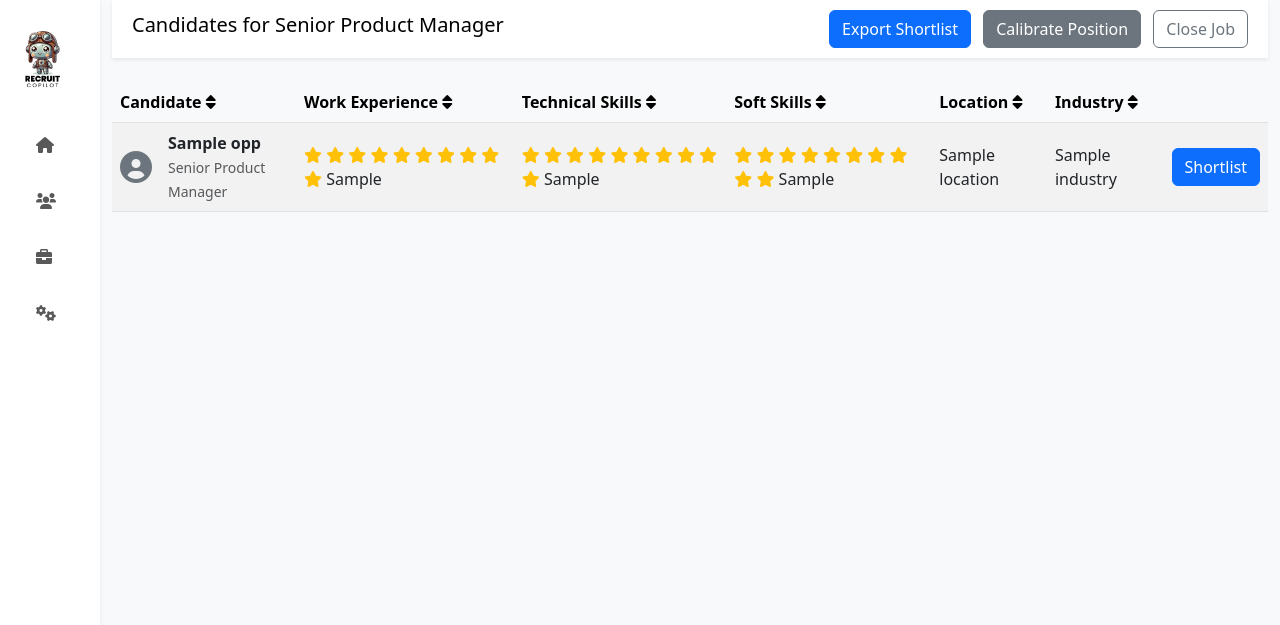
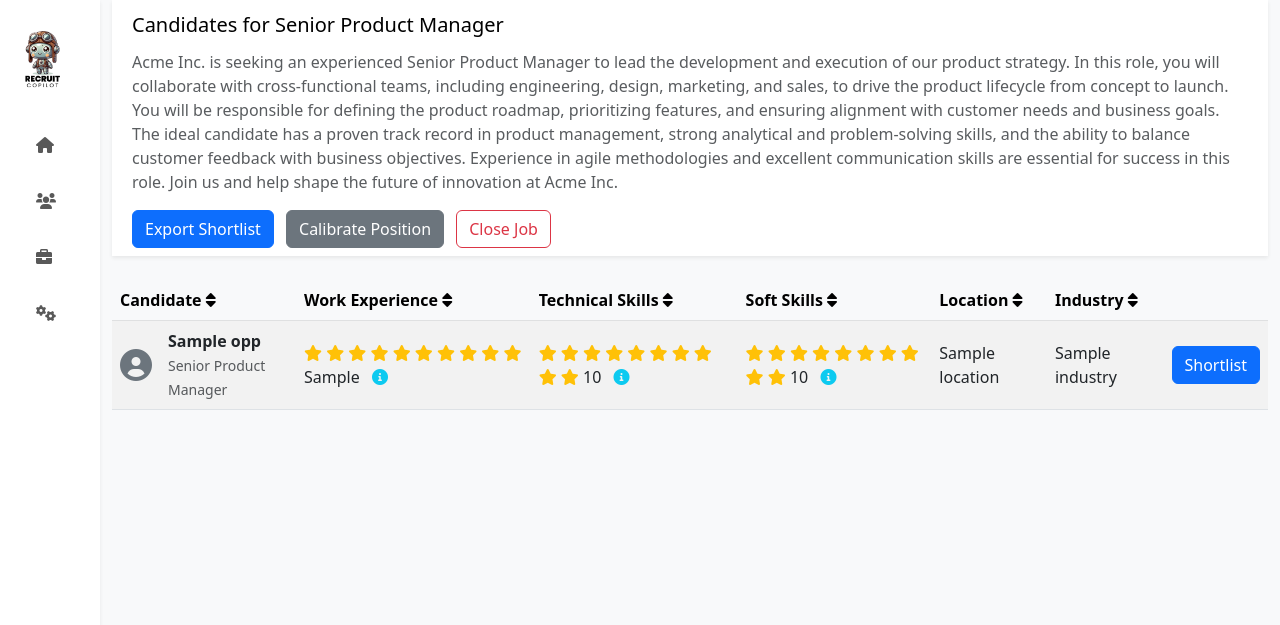
Before and after one commit to cmannion-meander/resume_screener, a Flask app: template templates/candidates.html in a window 1280 px wide. Shown: the top 625 px of the page. Run offline with Flask 3, Linux system fonts and the light colour scheme; the template is opened without the code that fills it: most values are stand-ins (such as "Sample title", 1, 10 or a date in 2020).

Commit message:
Update candidate view

```diff
--- a/app.py
+++ b/app.py
@@ -9,12 +9,22 @@
 
 # Load opportunities JSON data
 def get_opportunities():
-    with open('data/lever_opportunities.json') as f:
+    with open('data/candidates.json') as f:
         return json.load(f)
 
 # Load resumes JSON data
 def get_resumes():
-    with open('data/lever_resumes.json') as f:
+    with open('data/resume.json') as f:
+        return json.load(f)
+
+# Load technical skills JSON data
+def get_technical_skills():
+    with open('data/technical_skills.json') as f:
+        return json.load(f)
+
+# Load soft skills JSON data
+def get_soft_skills():
+    with open('data/soft_skills.json') as f:
         return json.load(f)
 
 @app.route('/')
@@ -25,22 +35,37 @@
 def candidates():
     opportunities = get_opportunities()['data']  # Extract opportunities data
     resumes = get_resumes()['data']  # Extract resume data
+    technical_skills = get_technical_skills()['data']  # Extract technical skills data
+    soft_skills = get_soft_skills()['data']  # Extract soft skills data
 
     # Merge opportunities with corresponding resumes and generate match scores
     for opp in opportunities:
-        for resume in resumes:
-            if opp['id'] == resume['id']:  # Match opportunity and resume by ID
-                opp['resume'] = resume.get('parsedData', {})
-                opp['positions'] = resume['parsedData'].get('positions', [])
-                opp['schools'] = resume['parsedData'].get('schools', [])
+        matching_resume = next((resume for resume in resumes if resume['id'] == opp['id']), None)
+        if matching_resume:
+            opp['positions'] = matching_resume.get('positions', [])  # Get positions for work experience
+            opp['schools'] = matching_resume.get('schools', [])  # Get schools for education
+            opp['work_experience'] = matching_resume.get('work_experience_rating', 3)  # Default to 3 if not found
+        else:
+            opp['work_experience'] = 3  # Default work experience if no resume found
 
-        # Generate random scores for the match factors
-        opp['work_experience'] = round(random.uniform(3, 5), 1)  # Random work experience score
-        opp['technical_skills'] = round(random.uniform(3, 5), 1)  # Random technical skills score
-        opp['soft_skills'] = round(random.uniform(3, 5), 1)  # Random soft skills score
-        opp['industry'] = random.choice(industries)  # Randomly assign an industry
+        # Extract technical skills
+        opp['technical_skills_data'] = next(
+            (ts['skills_details'] for ts in technical_skills if ts['id'] == opp['id']), []
+        )
+
+        # Extract soft skills
+        opp['soft_skills_data'] = next(
+            (ss['skills_details'] for ss in soft_skills if ss['id'] == opp['id']), []
+        )
+
+        # Generate random skill scores
+        opp['technical_skills_score'] = round(random.uniform(3, 5), 1)  # Random score between 3 and 5
+        opp['soft_skills_score'] = round(random.uniform(3, 5), 1)  # Random score between 3 and 5
+
+        opp['industry'] = random.choice(industries)  # Randomly assign an industry (to be updated lated)
 
     return render_template('candidates.html', opportunities=opportunities)
+
 
 @app.route('/jobs')
 def jobs():
--- a/templates/candidates.html
+++ b/templates/candidates.html
@@ -11,10 +11,11 @@
       <nav class="navbar navbar-light bg-white shadow-sm mb-4">
         <div class="container">
           <h1 class="navbar-brand">Candidates for Senior Product Manager</h1>
+          <p class="text-muted">Acme Inc. is seeking an experienced Senior Product Manager to lead the development and execution of our product strategy. In this role, you will collaborate with cross-functional teams, including engineering, design, marketing, and sales, to drive the product lifecycle from concept to launch. You will be responsible for defining the product roadmap, prioritizing features, and ensuring alignment with customer needs and business goals. The ideal candidate has a proven track record in product management, strong analytical and problem-solving skills, and the ability to balance customer feedback with business objectives. Experience in agile methodologies and excellent communication skills are essential for success in this role. Join us and help shape the future of innovation at Acme Inc.</p>
           <div>
             <button class="btn btn-primary me-2">Export Shortlist</button>
             <button class="btn btn-secondary me-2">Calibrate Position</button>
-            <button class="btn btn-outline-secondary">Close Job</button>
+            <button class="btn btn-outline-danger">Close Job</button>
           </div>
         </div>
       </nav>
@@ -59,26 +60,33 @@
                 </td>
                 <td>
                   <div>
-                    {% for _ in range(opp.work_experience|int) %}
-                      <i class="fas fa-star text-warning"></i>
-                    {% endfor %}
-                    <span>{{ opp.work_experience }}</span>
+                    {% if opp.work_experience %}
+                      {% for _ in range(opp.work_experience|int) %}
+                        <i class="fas fa-star text-warning"></i>
+                      {% endfor %}
+                      <span>{{ opp.work_experience }}</span>
+                    {% else %}
+                      <span>No work experience data</span>
+                    {% endif %}
+                    <i class="fas fa-info-circle text-info ms-2" style="cursor: pointer;" data-bs-toggle="modal" data-bs-target="#resumeModal-{{ opp.id }}"></i>
                   </div>
                 </td>
                 <td>
                   <div>
-                    {% for _ in range(opp.technical_skills|int) %}
+                    {% for _ in range(opp.technical_skills_score|int) %}
                       <i class="fas fa-star text-warning"></i>
                     {% endfor %}
-                    <span>{{ opp.technical_skills }}</span>
+                    <span>{{ opp.technical_skills_score }}</span>
+                    <i class="fas fa-info-circle text-info ms-2" style="cursor: pointer;" data-bs-toggle="modal" data-bs-target="#techSkillsModal-{{ opp.id }}"></i>
                   </div>
                 </td>
                 <td>
                   <div>
-                    {% for _ in range(opp.soft_skills|int) %}
+                    {% for _ in range(opp.soft_skills_score|int) %}
                       <i class="fas fa-star text-warning"></i>
                     {% endfor %}
-                    <span>{{ opp.soft_skills }}</span>
+                    <span>{{ opp.soft_skills_score }}</span>
+                    <i class="fas fa-info-circle text-info ms-2" style="cursor: pointer;" data-bs-toggle="modal" data-bs-target="#softSkillsModal-{{ opp.id }}"></i>
                   </div>
                 </td>
                 <td>{{ opp.location }}</td>
@@ -87,6 +95,75 @@
                   <button id="shortlist-btn-{{ opp.id }}" onclick="toggleShortlist('{{ opp.id }}')" class="btn btn-primary">Shortlist</button>
                 </td>
               </tr>
+
+              <!-- Resume Modal for Candidate -->
+              <div class="modal fade" id="resumeModal-{{ opp.id }}" tabindex="-1" aria-labelledby="resumeModalLabel-{{ opp.id }}" aria-hidden="true">
+                <div class="modal-dialog">
+                  <div class="modal-content">
+                    <div class="modal-header">
+                      <h5 class="modal-title" id="resumeModalLabel-{{ opp.id }}">{{ opp.name }}'s Resume</h5>
+                      <button type="button" class="btn-close" data-bs-dismiss="modal" aria-label="Close"></button>
+                    </div>
+                    <div class="modal-body">
+                      <h6>Career History</h6>
+                      {% for position in opp.positions %}
+                        <p>{{ position.title }} at {{ position.org }} ({{ position.start.month }}/{{ position.start.year }} - {{ position.end.month }}/{{ position.end.year }})</p>
+                      {% endfor %}
+                      <h6>Education</h6>
+                      {% for school in opp.schools %}
+                        <p>{{ school.degree }} in {{ school.field }} from {{ school.org }} ({{ school.start.month }}/{{ school.start.year }} - {{ school.end.month }}/{{ school.end.year }})</p>
+                      {% endfor %}
+                    </div>
+                    <div class="modal-footer">
+                      <button type="button" class="btn btn-secondary" data-bs-dismiss="modal">Close</button>
+                    </div>
+                  </div>
+                </div>
+              </div>
+
+              <!-- Technical Skills Modal -->
+              <div class="modal fade" id="techSkillsModal-{{ opp.id }}" tabindex="-1" aria-labelledby="techSkillsModalLabel-{{ opp.id }}" aria-hidden="true">
+                <div class="modal-dialog">
+                  <div class="modal-content">
+                    <div class="modal-header">
+                      <h5 class="modal-title" id="techSkillsModalLabel-{{ opp.id }}">{{ opp.name }}'s Technical Skills</h5>
+                      <button type="button" class="btn-close" data-bs-dismiss="modal" aria-label="Close"></button>
+                    </div>
+                    <div class="modal-body">
+                      <ul>
+                        {% for skill in opp.technical_skills_data %}
+                          <li>{{ skill.skill }} ({{ skill.level }}): {{ skill.reason }}</li>
+                        {% endfor %}
+                      </ul>
+                    </div>
+                    <div class="modal-footer">
+                      <button type="button" class="btn btn-secondary" data-bs-dismiss="modal">Close</button>
+                    </div>
+                  </div>
+                </div>
+              </div>
+
+              <!-- Soft Skills Modal -->
+              <div class="modal fade" id="softSkillsModal-{{ opp.id }}" tabindex="-1" aria-labelledby="softSkillsModalLabel-{{ opp.id }}" aria-hidden="true">
+                <div class="modal-dialog">
+                  <div class="modal-content">
+                    <div class="modal-header">
+                      <h5 class="modal-title" id="softSkillsModalLabel-{{ opp.id }}">{{ opp.name }}'s Soft Skills</h5>
+                      <button type="button" class="btn-close" data-bs-dismiss="modal" aria-label="Close"></button>
+                    </div>
+                    <div class="modal-body">
+                      <ul>
+                        {% for skill in opp.soft_skills_data %}
+                          <li>{{ skill.skill }} ({{ skill.level }}): {{ skill.reason }}</li>
+                        {% endfor %}
+                      </ul>
+                    </div>
+                    <div class="modal-footer">
+                      <button type="button" class="btn btn-secondary" data-bs-dismiss="modal">Close</button>
+                    </div>
+                  </div>
+                </div>
+              </div>
             {% endfor %}
           </tbody>
         </table>
--- a/templates/dashboard.html
+++ b/templates/dashboard.html
@@ -41,7 +41,7 @@
       <div class="card shadow-sm">
         <div class="card-body">
           <h5 class="card-title">Candidate Source Breakdown</h5>
-          <canvas id="candidatesourcechart" width="80%" height="50vh"></canvas>
+          <canvas id="candidatesourcechart" width="80%" height="40vh"></canvas>
         </div>
       </div>
     </div>
```
